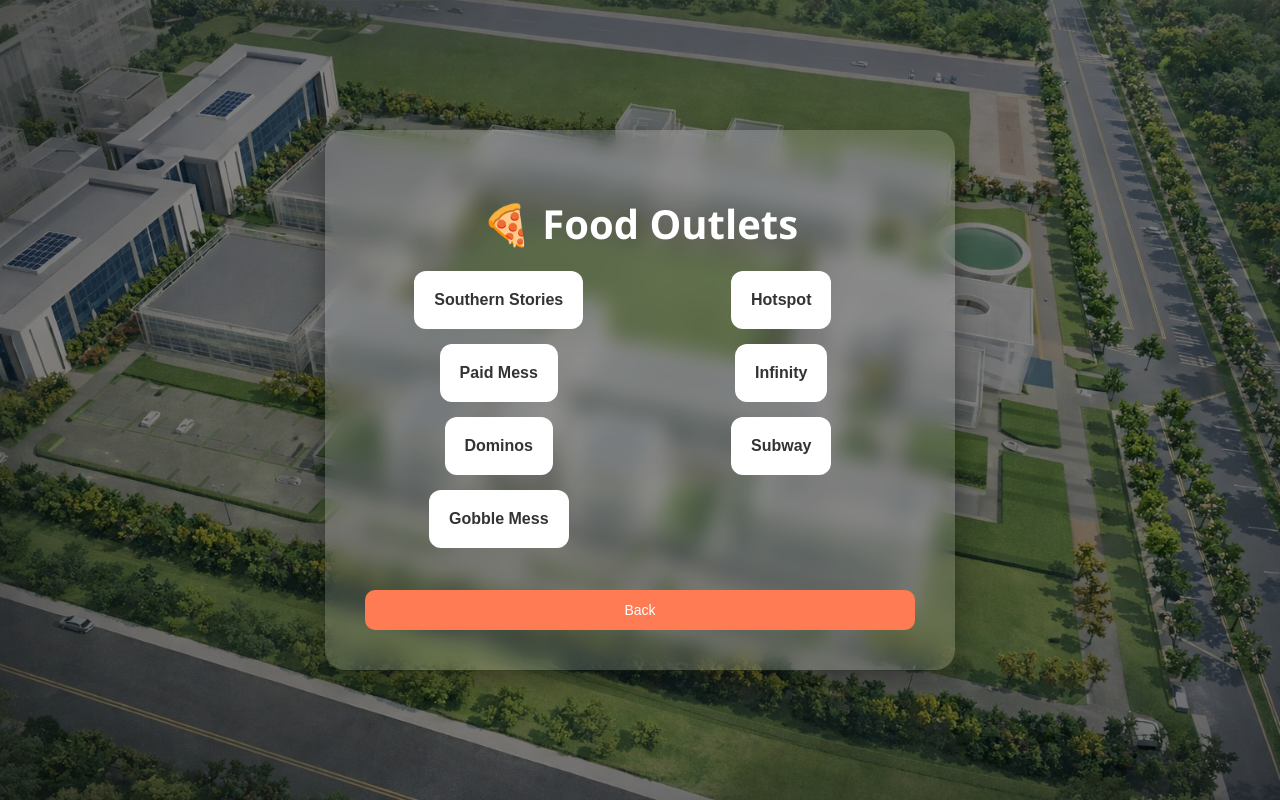
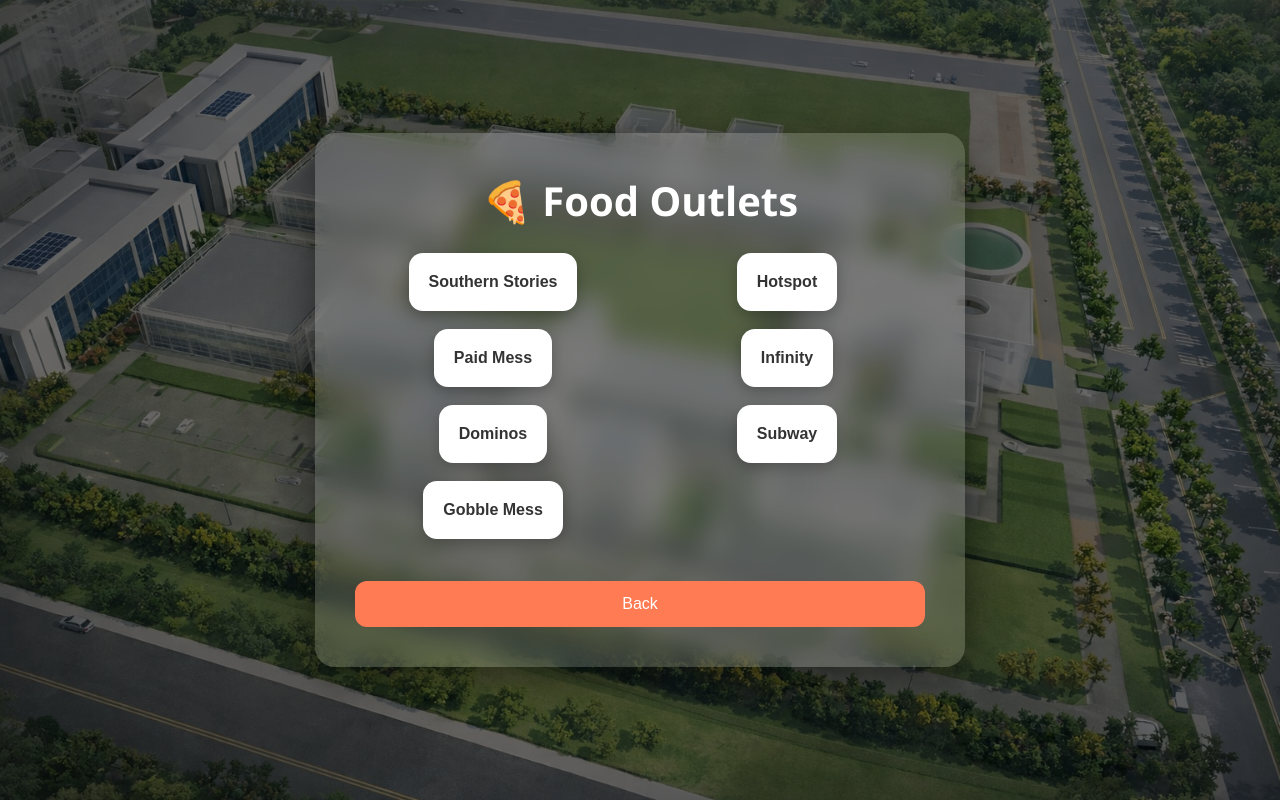
Before and after one commit to Ars9-tech/GuideU, a Flask app: page /food in a window 1280 px wide. Run offline with Flask 3, Linux system fonts and the light colour scheme.

Commit message:
Update style.css

```diff
--- a/static/style.css
+++ b/static/style.css
@@ -1,122 +1,214 @@
+/* Reset */
+
+*{
+margin:0;
+padding:0;
+box-sizing:border-box;
+}
+
+/* Body Background */
+
 body{
-margin:0;
+
 font-family:'Segoe UI', sans-serif;
 
-/* Campus image background */
-
 background:
-linear-gradient(rgba(0,0,0,0.45), rgba(0,0,0,0.45)),
+linear-gradient(rgba(0,0,0,0.55), rgba(0,0,0,0.55)),
 url("/static/campus_img.png");
 
 background-size:cover;
 background-position:center;
 background-repeat:no-repeat;
 
-height:100vh;
+min-height:100vh;
+
 display:flex;
 justify-content:center;
 align-items:center;
+
+color:white;
+
 }
 
 /* Main container */
 
 .container{
+
 background:rgba(255,255,255,0.15);
-backdrop-filter:blur(10px);
+
+backdrop-filter:blur(12px);
+
 padding:40px;
+
 border-radius:20px;
-width:550px;
+
+width:650px;
+
 text-align:center;
-color:white;
-box-shadow:0 10px 30px rgba(0,0,0,0.4);
+
+box-shadow:0 10px 40px rgba(0,0,0,0.5);
+
 }
 
-/* Title */
+/* Titles */
 
 .title{
+
 font-size:40px;
-margin-bottom:5px;
+margin-bottom:10px;
+
 }
 
 .subtitle{
+
 opacity:0.9;
 margin-bottom:25px;
+
 }
 
-/* Login inputs */
+/* Inputs */
 
 input{
+
 padding:12px;
-border-radius:8px;
+
+border-radius:10px;
+
 border:none;
+
 margin:10px;
-width:200px;
+
+width:220px;
+
+outline:none;
+
 }
 
 /* Buttons */
 
 button{
-padding:10px 20px;
+
+padding:12px 22px;
+
 border:none;
-border-radius:8px;
+
+border-radius:10px;
+
 cursor:pointer;
+
 background:#ff7b54;
+
 color:white;
-font-size:14px;
+
+font-size:15px;
+
+transition:0.3s;
+
 }
 
 button:hover{
+
 background:#ff5722;
+transform:scale(1.05);
+
 }
 
-/* Dashboard cards */
+/* Cards layout */
 
 .cards{
+
 display:grid;
+
 grid-template-columns:1fr 1fr;
-gap:15px;
-margin-top:20px;
+
+gap:18px;
+
+margin-top:25px;
+
 }
 
+/* Card buttons */
+
 .card{
+
 padding:20px;
+
 border:none;
-border-radius:12px;
+
+border-radius:14px;
+
 background:white;
+
 color:#333;
+
 font-size:16px;
+
 font-weight:600;
+
 cursor:pointer;
+
 transition:0.3s;
+
+box-shadow:0 5px 15px rgba(0,0,0,0.25);
+
 }
 
 .card:hover{
-transform:translateY(-5px);
-box-shadow:0 8px 20px rgba(0,0,0,0.2);
+
+transform:translateY(-6px) scale(1.03);
+
+box-shadow:0 12px 25px rgba(0,0,0,0.35);
+
 }
 
 /* Map button */
 
 .map-btn{
+
 margin-top:20px;
-padding:12px;
+
+padding:14px;
+
 width:100%;
-border-radius:10px;
+
+border-radius:12px;
+
 background:#ff7b54;
+
 color:white;
+
+font-size:16px;
+
 }
 
 .map-btn:hover{
+
 background:#ff5722;
+
 }
 
 /* Result box */
 
 .result{
+
 background:white;
+
 color:#333;
-padding:15px;
-border-radius:10px;
+
+padding:18px;
+
+border-radius:12px;
+
 margin-top:20px;
+
 text-align:left;
+
 }
+
+/* Links */
+
+a{
+
+text-decoration:none;
+
+}
```
